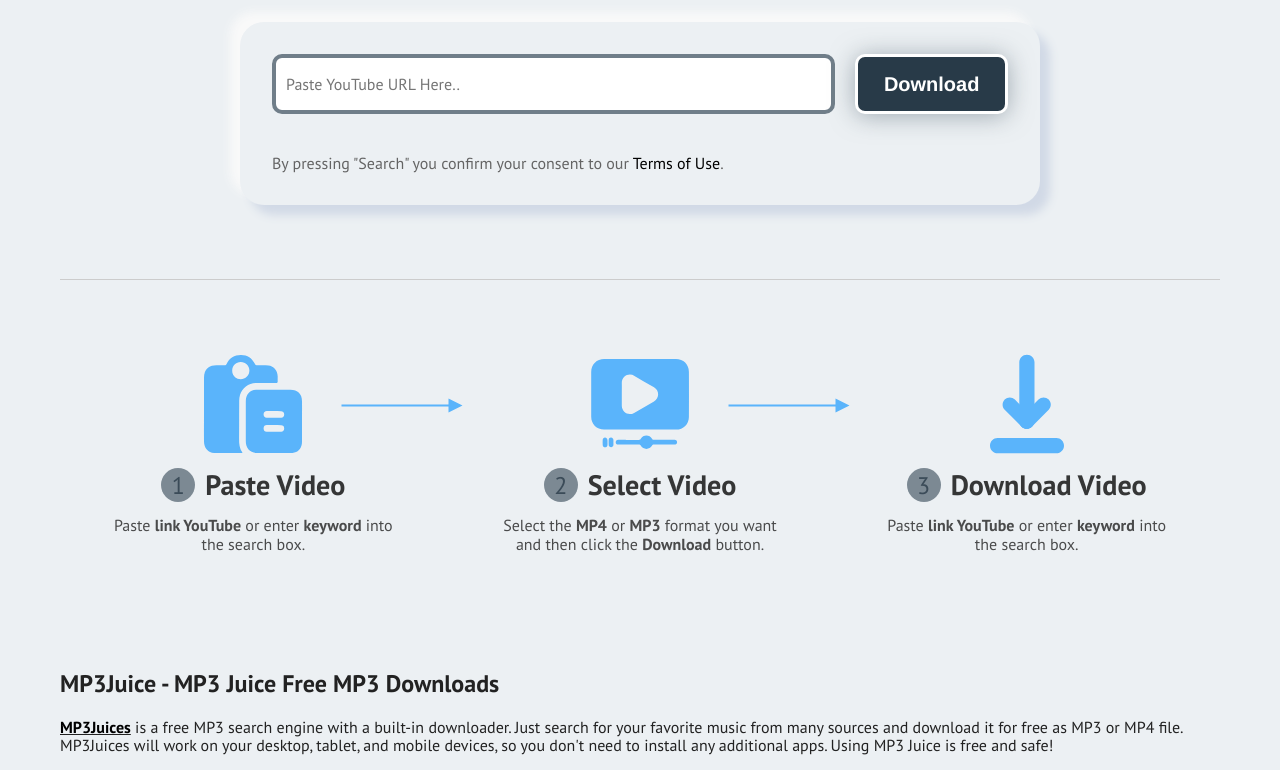
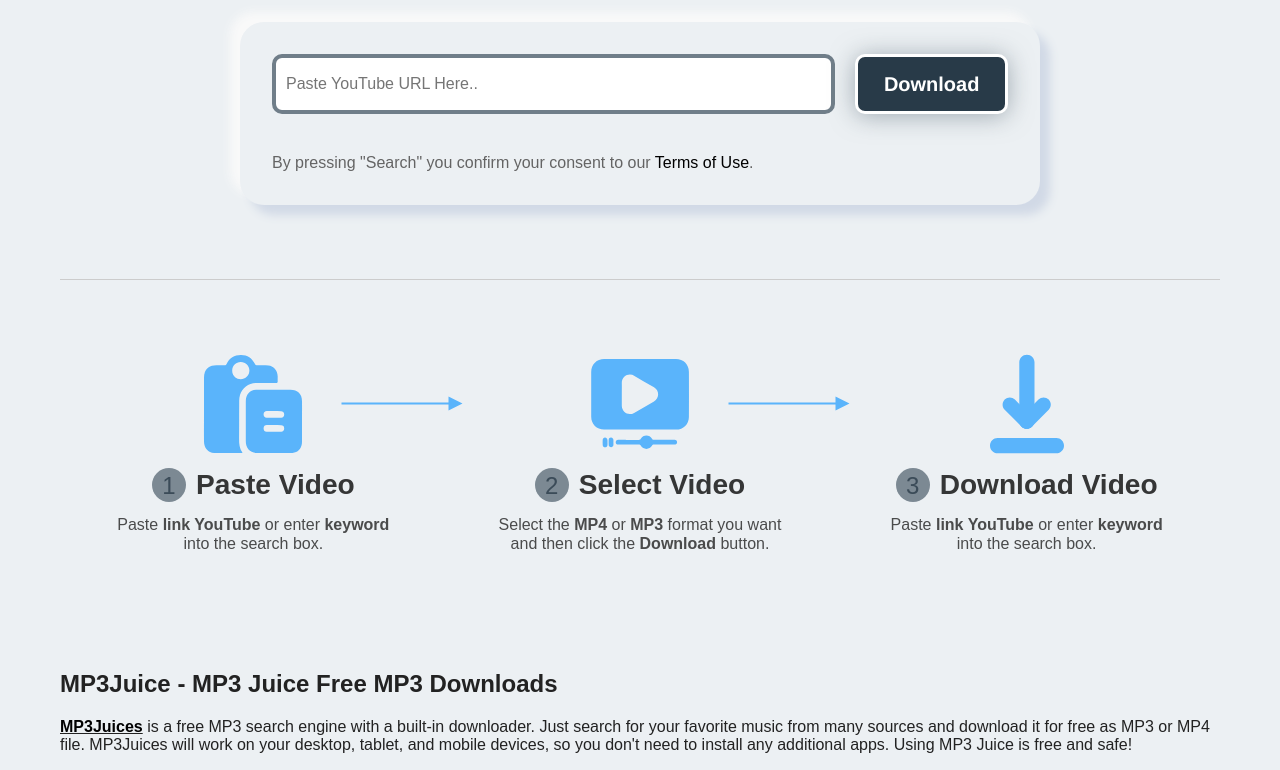
Before and after one commit to usatest100/usatest100.github.io, a website built with Parcel: page index.html in a window 1280 px wide. Shown: the part 136-906 px from the top of the page. Built offline with nearby package versions, Linux system fonts and the light colour scheme.

Commit message:
Update index.css

```diff
--- a/css/index.css
+++ b/css/index.css
@@ -3,7 +3,7 @@
   margin: 0;
   padding: 0;
   box-sizing: border-box;
-  font-family: "PT Sans", sans-serif;
+  font-family: "Fira Sans", sans-serif;
 }
 
 .absolute-center {
```
